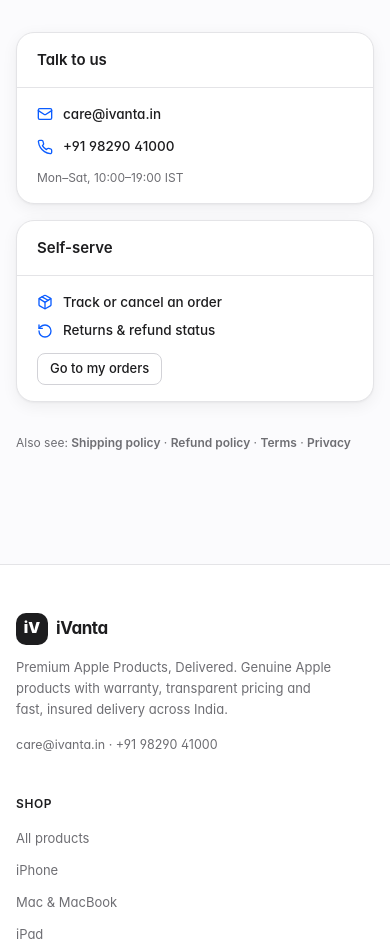
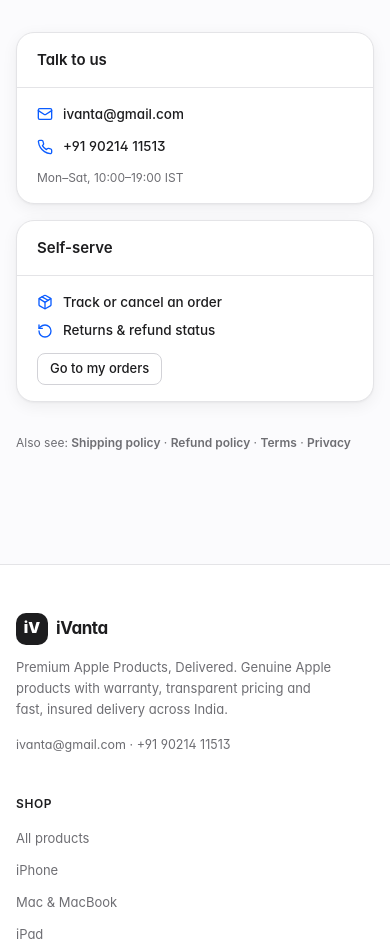
Before and after one commit to harshsharmajpr1234-jpg/ivanta-platform, a Next.js app in the folder frontend/: page /support in a window 390 px wide. Shown: the part 931-1883 px from the top of the page. Built offline with nearby package versions, Linux system fonts and the light colour scheme; no server answers.

Commit message:
chore: update contact phone to 9021411513 and email to ivanta@gmail.com

```diff
--- a/frontend/src/app/(shop)/privacy/page.tsx
+++ b/frontend/src/app/(shop)/privacy/page.tsx
@@ -37,7 +37,7 @@
       </section>
       <section>
         <h2>7. Your rights</h2>
-        <p>You may access and correct your profile and addresses from your account, and contact us to request export, correction or deletion of your personal data, or to opt out of marketing communications. Write to care@ivanta.in. Grievances are handled per the Information Technology Act, 2000 and the DPDP Act, 2023; our grievance officer responds within statutory timelines.</p>
+        <p>You may access and correct your profile and addresses from your account, and contact us to request export, correction or deletion of your personal data, or to opt out of marketing communications. Write to ivanta@gmail.com. Grievances are handled per the Information Technology Act, 2000 and the DPDP Act, 2023; our grievance officer responds within statutory timelines.</p>
       </section>
       <section>
         <h2>8. Security</h2>
--- a/frontend/src/app/(shop)/refund-policy/page.tsx
+++ b/frontend/src/app/(shop)/refund-policy/page.tsx
@@ -47,7 +47,7 @@
       </section>
       <section>
         <h2>9. Contact</h2>
-        <p>Refund status not updating or money not received within the timelines above? Write to care@ivanta.in with your order ID — we reconcile against payment provider records and respond within 2 working days.</p>
+        <p>Refund status not updating or money not received within the timelines above? Write to ivanta@gmail.com with your order ID — we reconcile against payment provider records and respond within 2 working days.</p>
       </section>
     </PolicyPage>
   );
--- a/frontend/src/app/(shop)/terms/page.tsx
+++ b/frontend/src/app/(shop)/terms/page.tsx
@@ -43,7 +43,7 @@
       </section>
       <section>
         <h2>10. Governing law</h2>
-        <p>These terms are governed by the laws of India. Courts at Jaipur, Rajasthan have exclusive jurisdiction. Questions: care@ivanta.in.</p>
+        <p>These terms are governed by the laws of India. Courts at Jaipur, Rajasthan have exclusive jurisdiction. Questions: ivanta@gmail.com.</p>
       </section>
     </PolicyPage>
   );
--- a/frontend/src/constants/index.ts
+++ b/frontend/src/constants/index.ts
@@ -5,8 +5,8 @@
   name: 'iVanta',
   tagline: 'Premium Apple Products, Delivered',
   domain: 'https://ivanta.in',
-  supportEmail: 'care@ivanta.in',
-  supportPhone: '+91 98290 41000',
+  supportEmail: 'ivanta@gmail.com',
+  supportPhone: '+91 90214 11513',
 } as const;
 
 /* ---------- catalog ---------- */
```
